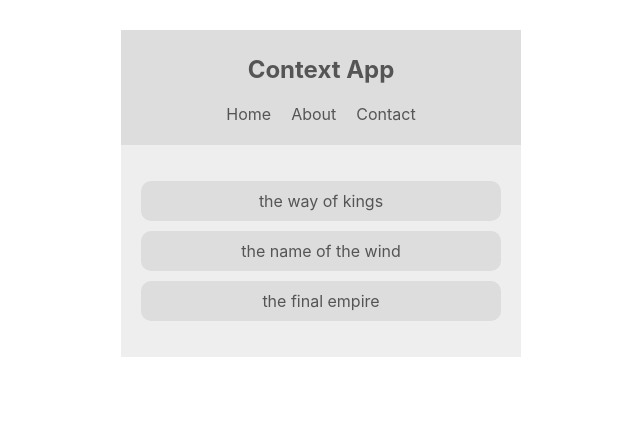
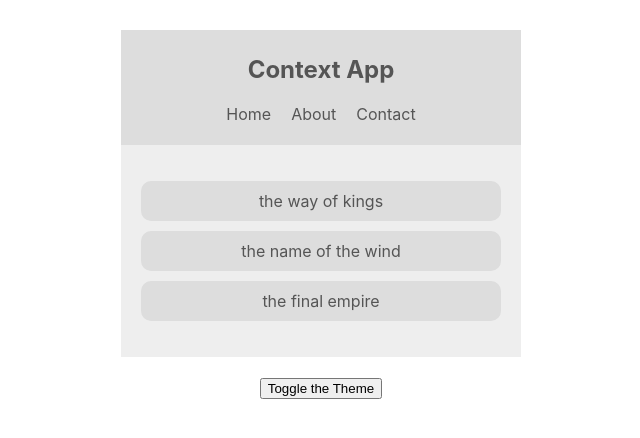
Before and after one commit to oliullahjewel96/context-app, a React (Create React App) app: page / in a window 1280 px wide. Shown: the top 438 px of the page, without its empty margins (319-959 px from the left). Built offline with nearby package versions, Linux system fonts and the light colour scheme.

Commit message:
Updating the context data

```diff
--- a/src/App.js
+++ b/src/App.js
@@ -1,12 +1,14 @@
 import Navbar from "./components/Navbar";
 import Booklist from "./components/Booklist";
 import ThemeContextProvider from "./contexts/ThemeContext";
+import ToggleTheme from "./components/ToggleTheme";
 function App() {
   return (
     <div className="App">
       <ThemeContextProvider>
         <Navbar />
         <Booklist />
+        <ToggleTheme />
       </ThemeContextProvider>
     </div>
   );
--- /dev/null
+++ b/src/components/ToggleTheme.js
@@ -0,0 +1,13 @@
+import React, { Component } from "react";
+import { ThemeContext } from "../contexts/ThemeContext";
+export default class ToggleTheme extends Component {
+  static contextType = ThemeContext;
+  render() {
+    const { toggleTheme } = this.context;
+    return (
+      <div>
+        <button onClick={toggleTheme}> Toggle the Theme </button>{" "}
+      </div>
+    );
+  }
+}
--- a/src/contexts/ThemeContext.js
+++ b/src/contexts/ThemeContext.js
@@ -8,10 +8,16 @@
     light: { syntax: "#555", ui: "#ddd", bg: "#eee" },
     dark: { syntax: "#ddd", ui: "#333", bg: "#555" },
   };
+
+  toggleTheme = () => {
+    this.setState({ isLightTheme: !this.state.isLightTheme });
+  };
   render() {
     return (
-      <ThemeContext.Provider value={{ ...this.state }}>
-        {this.props.children}
+      <ThemeContext.Provider
+        value={{ ...this.state, toggleTheme: this.toggleTheme }}
+      >
+        {this.props.children}{" "}
       </ThemeContext.Provider>
     );
   }
```
